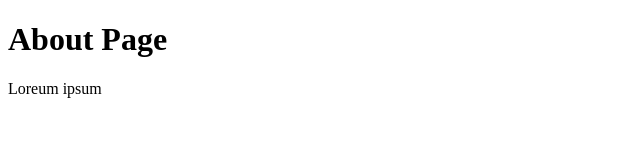
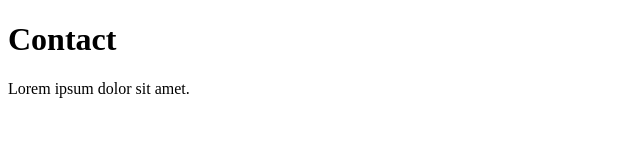
Before and after one commit to anuj8365/splitmate, a plain HTML site: page contact.html in a window 1280 px wide. Shown: the whole page, without its empty margins (0-640 px from the left). Drawn offline with Linux system fonts and the light colour scheme.

Commit message:
Updates: About/Contact

```diff
--- a/contact.html
+++ b/contact.html
@@ -7,7 +7,7 @@
     <title>SpliteMate</title>
 </head>
 <body>
-    <h1>About Page</h1>
-    <p>Loreum ipsum</p>
+    <h1>Contact</h1>
+    <p>Lorem ipsum dolor sit amet. </p>
 </body>
 </html>
```
Also changed, not shown: about.html (+1 -1 lines), index.html (+1 -1 lines), user.html (+1 -1 lines).
